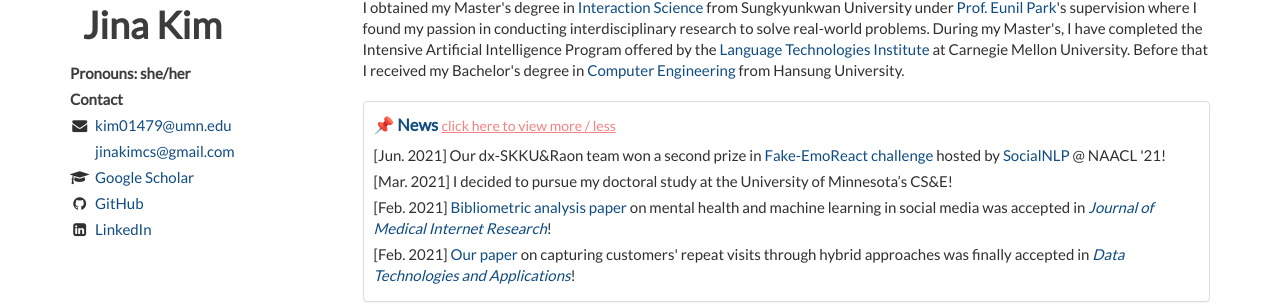
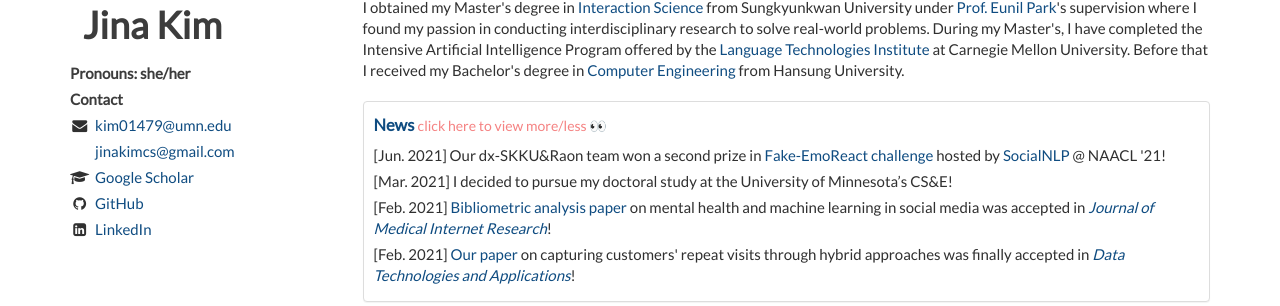
Before and after one commit to Jina-Kim/Jina-Kim.github.io, a Jekyll site: the page built from index.html, in a window 1280 px wide and 900 px high. Shown: the part 257-563 px from the top of the window. Built offline with Jekyll 4.4.1, drawn with Linux system fonts in a browser that asks for light colours; nearby versions of some CDN libraries; the list of posts is cut into pages by our own code.

Commit message:
Update about.html

```diff
--- a/_includes/about.html
+++ b/_includes/about.html
@@ -16,7 +16,7 @@
 
     <div class="panel panel-default">
       <div class="panel-body">
-          <h2>📌 News <a type="button" data-toggle="collapse" data-target="#collapseList" aria-expanded="false" aria-controls="collapseList" style="font-size: 85%; text-decoration: underline; color: #F58282;font-weight: normal;">click here to view more / less</a></h2>
+          <h2>News <a type="button" data-toggle="collapse" data-target="#collapseList" aria-expanded="false" aria-controls="collapseList" style="font-size: 85%; color: #F58282;font-weight: normal;">click here to view more/less 👀</a></h2>
         <ul class="list-unstyled">
             <li>[Jun. 2021] Our dx-SKKU&amp;Raon team won a second prize in <a href="https://sites.google.com/view/covidfake-emoreact-2021/home?authuser=0">Fake-EmoReact challenge</a> hosted by <a href="https://sites.google.com/site/socialnlp2021/#pgnaacl">SocialNLP</a> @ NAACL '21! </li>
             <li>[Mar. 2021] I decided to pursue my doctoral study at the University of Minnesota’s CS&amp;E! </li>
```
